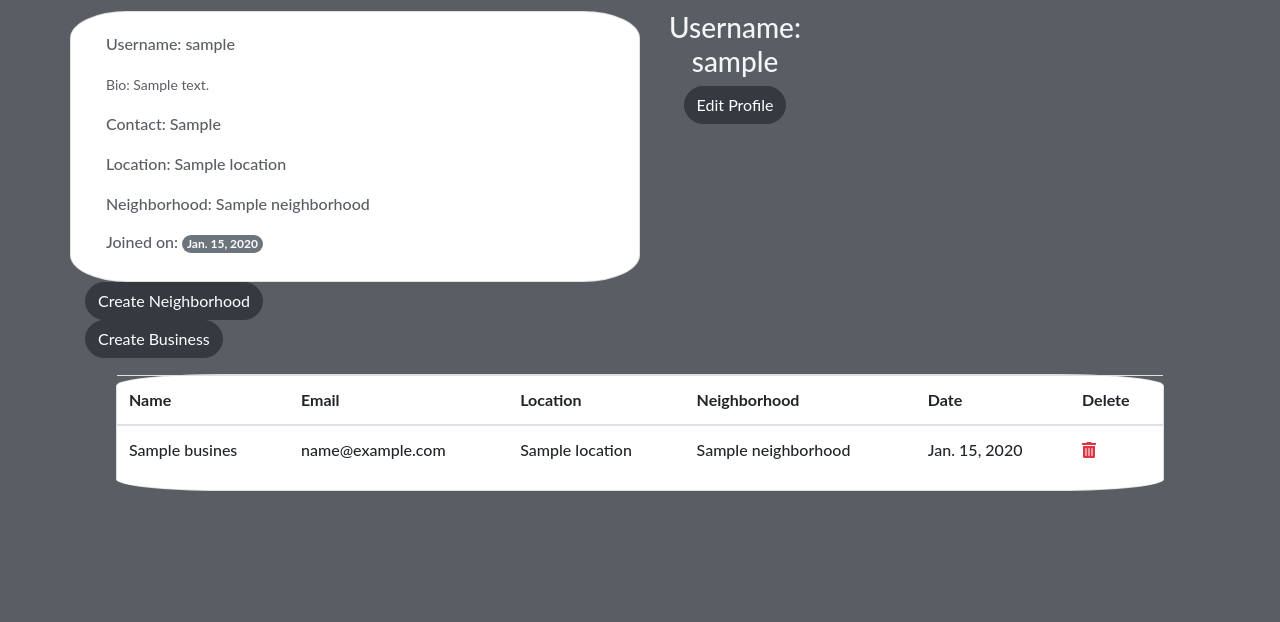
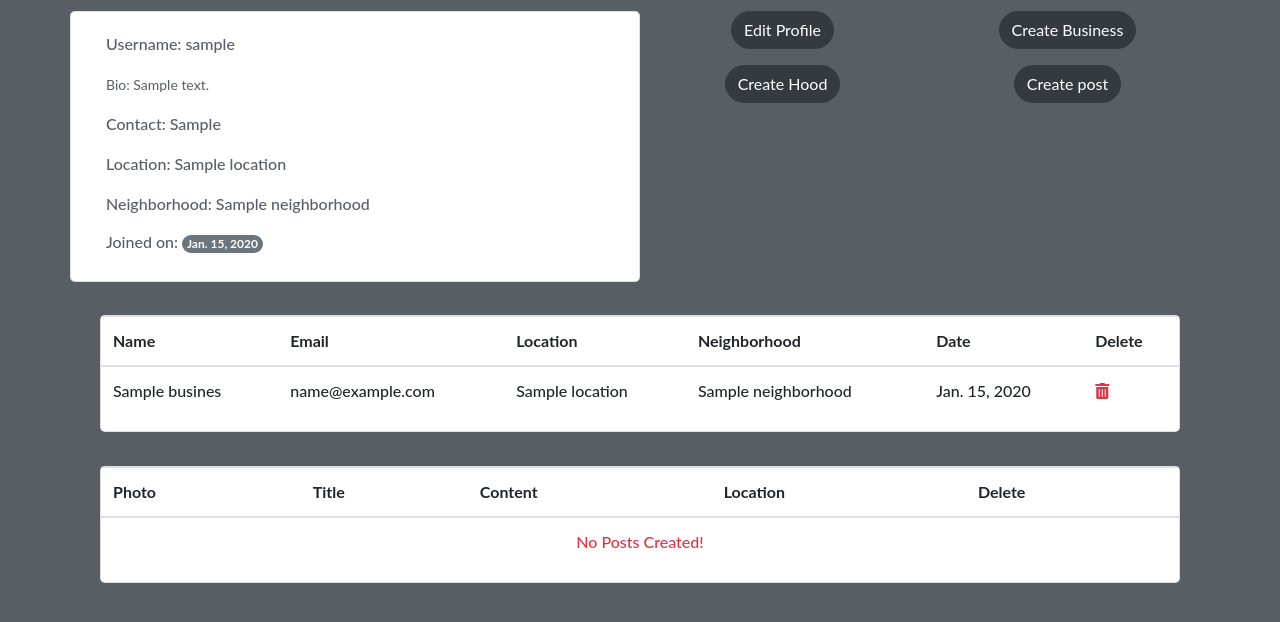
Before and after one commit to ezekielkibiego/The_Neighborhood, a Django app: page /profile/ in a window 1280 px wide. Shown: the part 61-683 px from the top of the page. Run offline with Django 3.2, Linux system fonts and the light colour scheme; a user stored in the database is signed in; tables that the repository leaves empty hold one stand-in row (values such as "Sample post"); some libraries are stand-ins or nearby versions; some web fonts are replaced.

Commit message:
modify profile

```diff
--- a/hoodapp/templates/profile.html
+++ b/hoodapp/templates/profile.html
@@ -13,7 +13,12 @@
     .card {
         color: #595d64;
         text-align: left;
-        border-radius: 10%;
+        border-radius: 5px;
+
+    }
+    .links{
+        margin-top: 3%;
+        margin-bottom: 2%;
     }
 
 
@@ -52,10 +57,8 @@
             </div>
             <div class="col-md-6 text-center">
                 <div class="row">
-                    <div class="col-md-4 details">
+                    <div class="col-md-6 details">
                         <div class="first">
-                            <h3>Username: {{user.username}}</h3>
-                            {% if request.user is user %} {% endif %}
                             <div>
                                 <a href="{%url 'update_profile' user.id %}"
                                     class="btn btn-outline-dark bg-dark text-white rounded-pill">
@@ -63,8 +66,26 @@
                                 </a>
                             </div>
                         </div>
+
                     </div>
 
+                     <div class="col-md-6">
+                            <a href="{%url 'create_business'  %}"  class="btn btn-outline-dark bg-dark text-white rounded-pill">
+                             Create Business
+                            </a>
+                        </div>
+                </div>
+                <div class="row links">
+                    <div class="col-md-6">
+                        <a href="{%url 'create_hood'  %}"  class="btn btn-outline-dark bg-dark text-white rounded-pill">
+                         Create Hood
+                        </a>
+                    </div>
+                    <div class="col-md-6">
+                        <a href="{%url 'create_post'  %}"  class="btn btn-outline-dark bg-dark text-white rounded-pill">
+                         Create post
+                        </a>
+                    </div>
 
                 </div>
             </div>
@@ -74,21 +95,10 @@
 
     </div>
 
-    <div>
-        <a href="{%url 'create_hood'  %}"  class="btn btn-outline-dark bg-dark text-white rounded-pill">
-         Create Neighborhood
-        </a>
-    </div>
 
 
-    <div>
-        <a href="{%url 'create_business'  %}"  class="btn btn-outline-dark bg-dark text-white rounded-pill">
-         Create Business
-        </a>
-    </div>
-
-    <div class="col-md-12">
-        <div class="card m-3">
+    <div class="col-md-12 links">
+        <div class="card">
             <table class="table">
                 <thead>
                     <tr>
@@ -129,7 +139,46 @@
             </table>
         </div>
     </div>
+    <div class="col-md-12 links">
+        <div class="card">
+            <table class="table">
+                <thead>
+                    <tr>
+                        <th scope="col">Photo</th>
+                        <th scope="col">Title</th>
+                        <th scope="col">Content</th>
+                        <th scope="col">Location</th>
+                        <th scope="col">Delete</th>
+                    </tr>
+                </thead>
+                <tbody>
+                    {% for post in posts %}
+                    <tr>
+                        <th scope="row">
+                            <img src="{{post.post_image.url}}" class="border-radius-around" alt="image">
 
+
+                        </th>
+                        <td>{{ post.title }}</td>
+                        <td>{{ post.content }}</td>
+                        <td><span class="badge rounded-pill bg-secondary text-white">
+                                {{ post.location }}
+                            </span></td>
+                            <td>
+                                <a class="text-danger" href="">
+                                    <i class="fa fa-trash-alt text-danger"></i>
+                                </a>
+                            </td>
+                        </tr>
+                        {% empty %}
+                        <tr>
+                            <td colspan="5" class="text-center text-danger">No Posts Created!</td>
+                        </tr>
+                        {% endfor %}
+                    </tbody>
+                </table>
+            </div>
+        </div>
 
     </div>
     </div>
```
